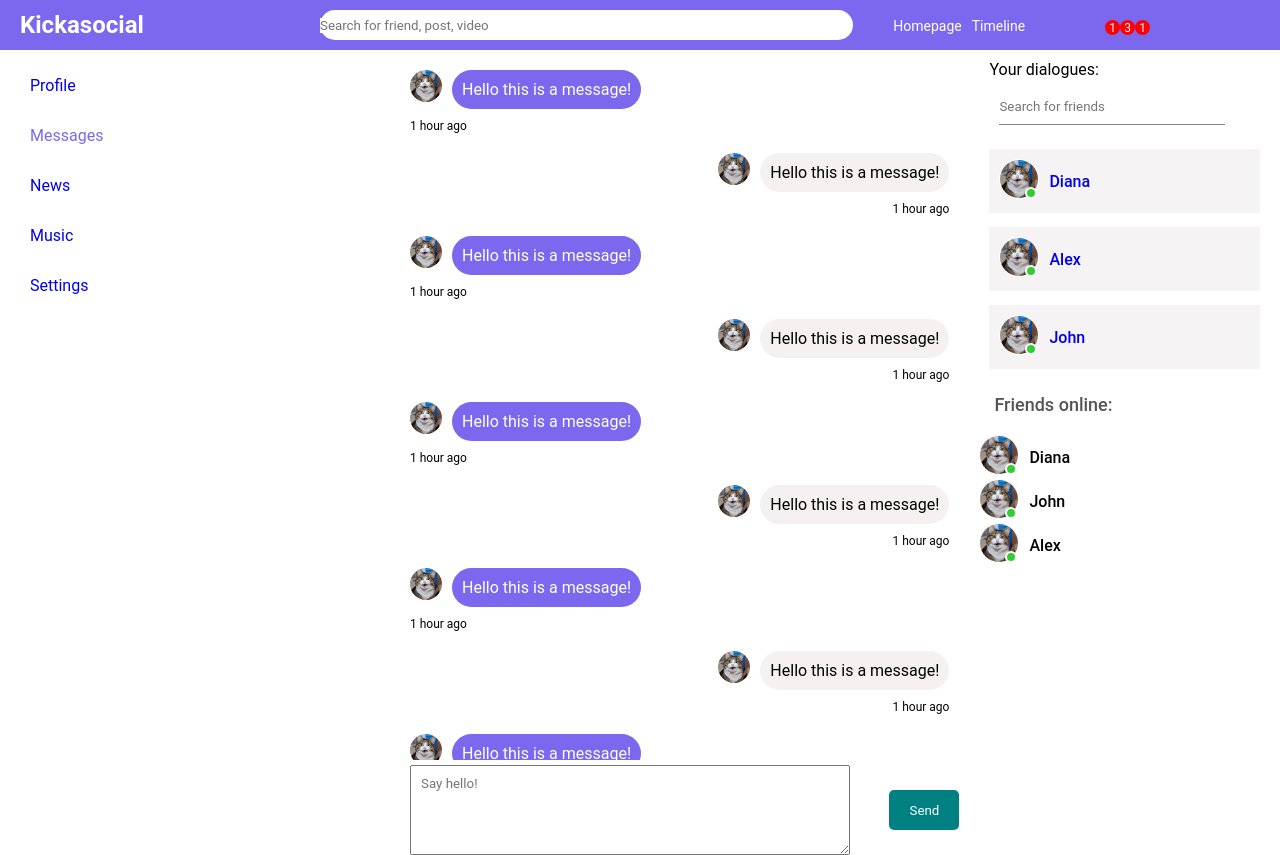
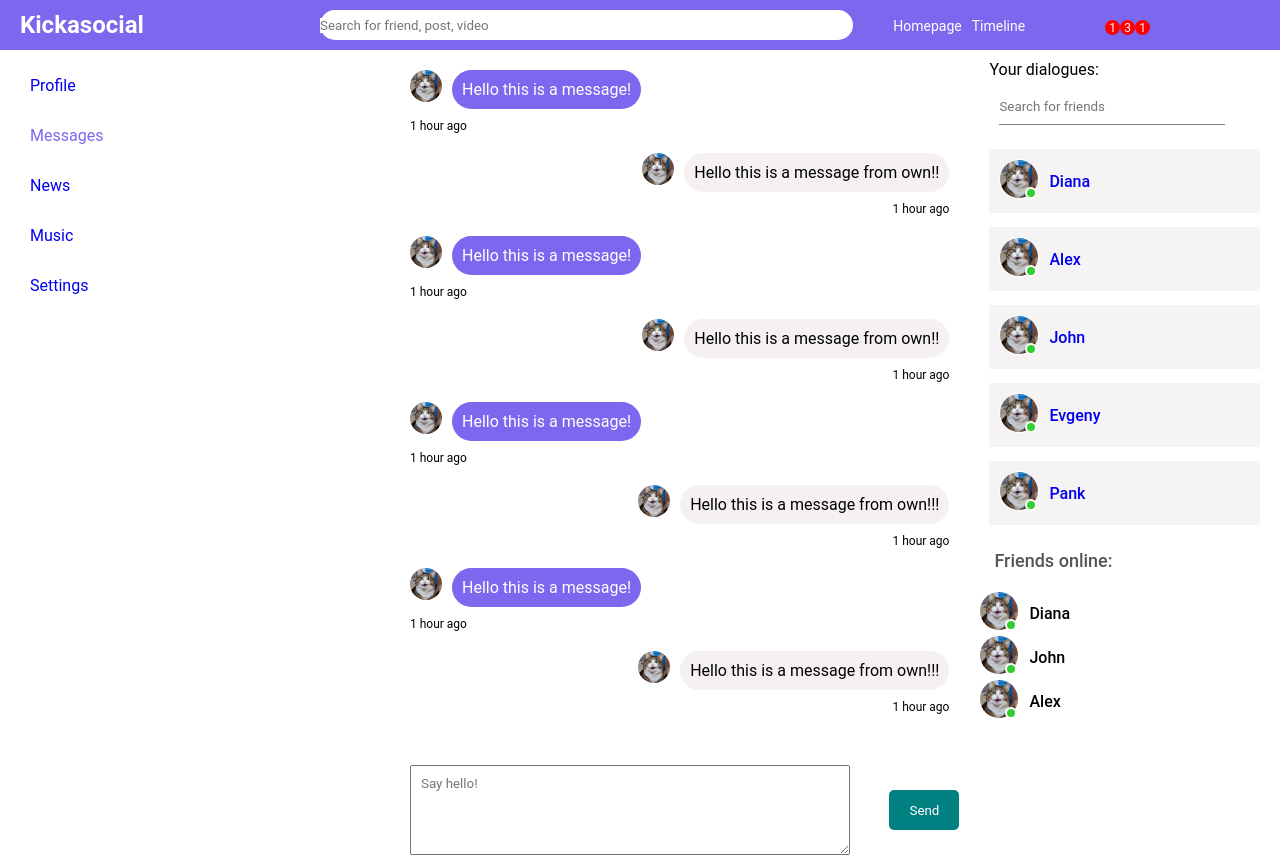
Before and after one commit to Kicka3/SamuraiSocial, a React (Create React App) app: page /messages in a window 1280 px wide. Built offline with nearby package versions, Linux system fonts and the light colour scheme.

Commit message:
Add routes and structure2

```diff
--- a/src/App.tsx
+++ b/src/App.tsx
@@ -23,7 +23,7 @@ function App() {
                     {/*<Sidebar/>*/}
                     <div>
                         <Route path={'/profile'} component={Profile}/>
-                        <Route path={'/messages'} component={Dialogs}/>
+                        <Route exact path={'/messages'} component={Dialogs}/>
                         <Route path={'/mypost'} component={MyPost}/>
                         <Route path={'/feed'} component={Feed}/>
 
--- a/src/components/messanger/Dialogs.tsx
+++ b/src/components/messanger/Dialogs.tsx
@@ -10,27 +10,39 @@ import {DialogItem} from "./dialogItem/DialogItem";
 
 
 export const Dialogs = () => {
+
+    let dialogsData = [
+        {id: 1, name: 'Diana'},
+        {id: 2, name: 'Alex'},
+        {id: 3, name: 'John'},
+        {id: 4, name: 'Evgeny'},
+        {id: 5, name: 'Pank'},
+    ]
+
+    let messagesData = [
+        {id: 1, ownMessage: false, message: 'Hello this is a message!'},
+        {id: 2, ownMessage: true, message: 'Hello this is a message from own!!'},
+        {id: 3, ownMessage: false, message: 'Hello this is a message!'},
+        {id: 4, ownMessage: true, message: 'Hello this is a message from own!!'},
+        {id: 5, ownMessage: false, message: 'Hello this is a message!'},
+        {id: 6, ownMessage: true, message: 'Hello this is a message from own!!!'},
+        {id: 7, ownMessage: false, message: 'Hello this is a message!'},
+        {id: 8, ownMessage: true, message: 'Hello this is a message from own!!!'},
+    ]
+
+
+    const dialogsElements = dialogsData.map(dialog => <DialogItem key={dialog.id} name={dialog.name} id={dialog.id}/>)
+
+    const messageElements = messagesData.map(message => <Message key={message.id} message={message.message} id={message.id}
+                                                                 ownMessage={message.ownMessage}/>)
+
     return (
         <>
             <div className={"messenger"}>
                 <div className="messages">
                     <div className="messagesWrapper">
                         <div className="messagesTop">
-                            {/*//Message принимает пропс onwMessage(сообщение овнера)*/}
-                            <Message/>
-                            <Message ownMessage={true}/>
-                            <Message/>
-                            <Message ownMessage={true}/>
-                            <Message/>
-                            <Message ownMessage={true}/>
-                            <Message/>
-                            <Message ownMessage={true}/>
-                            <Message/>
-                            <Message/>
-                            <Message ownMessage={true}/>
-                            <Message/>
-                            <Message ownMessage={true}/>
-                            <Message/>
+                            {messageElements}
                         </div>
                         <div className="chatMessagesBottom">
                                 <textarea className="chatMessageInput"
@@ -56,10 +68,7 @@ export const Dialogs = () => {
                                                placeholder={"Search for friends"}/>
                                     </div>
                                 </div>
-
-                                <DialogItem name={'Diana'} id={1}/>
-                                <DialogItem name={'Alex'} id={2}/>
-                                <DialogItem name={'John'} id={3}/>
+                                {dialogsElements}
                             </div>
                         </div>
 
--- a/src/components/messanger/message/Message.tsx
+++ b/src/components/messanger/message/Message.tsx
@@ -1,14 +1,15 @@
 import '../message/message.css'
 import React from 'react';
 import PersonAvatar0 from '../../../public/assets/person/person0.jpeg'
-import PersonAvatar1 from '../../../public/assets/person/person1.jpeg'
 
 
 type MessagePropsType = {
     ownMessage?: boolean
+    message: string
+    id?: number
 }
 export const Message: React.FC<MessagePropsType> = (props) => {
-    const {ownMessage} = props
+    const {id, ownMessage, message} = props
     return (
         // У него есть активный класс onwMessage
         // <div className={ownMessage ? "message onwMessage" : "message"}>
@@ -17,7 +18,7 @@ export const Message: React.FC<MessagePropsType> = (props) => {
                 <img className="messageImg"
                      src={PersonAvatar0}
                      alt={"persAvatar"}/>
-                <p className="messageText">Hello this is a message!</p>
+                <p className="messageText">{message}</p>
             </div>
             <div className="messageBottom">1 hour ago</div>
         </div>
--- a/src/components/myPosts/MyPost.tsx
+++ b/src/components/myPosts/MyPost.tsx
@@ -3,16 +3,21 @@ import Post from "./post/Post";
 
 const MyPost = () => {
 
-   return (
-      <>
-         <Post titlePost={"Jopa"}
-               likesCount={5}
-         />
-         <Post titlePost={"My little jopa"}
-               likesCount={25}
-         />
-      </>
-   )
+    let postsData = [
+        {id: 1, message: "Jopa", likesCount: 5},
+        {id: 2, message: "My little jopa", likesCount: 25},
+    ]
+
+    const postsElements = postsData.map(posts => <Post key={posts.id}
+                                                       titlePost={posts.message}
+                                                       likesCount={posts.likesCount}
+    />)
+
+    return (
+        <>
+            {postsElements}
+        </>
+    )
 };
 
 export default MyPost;
```
